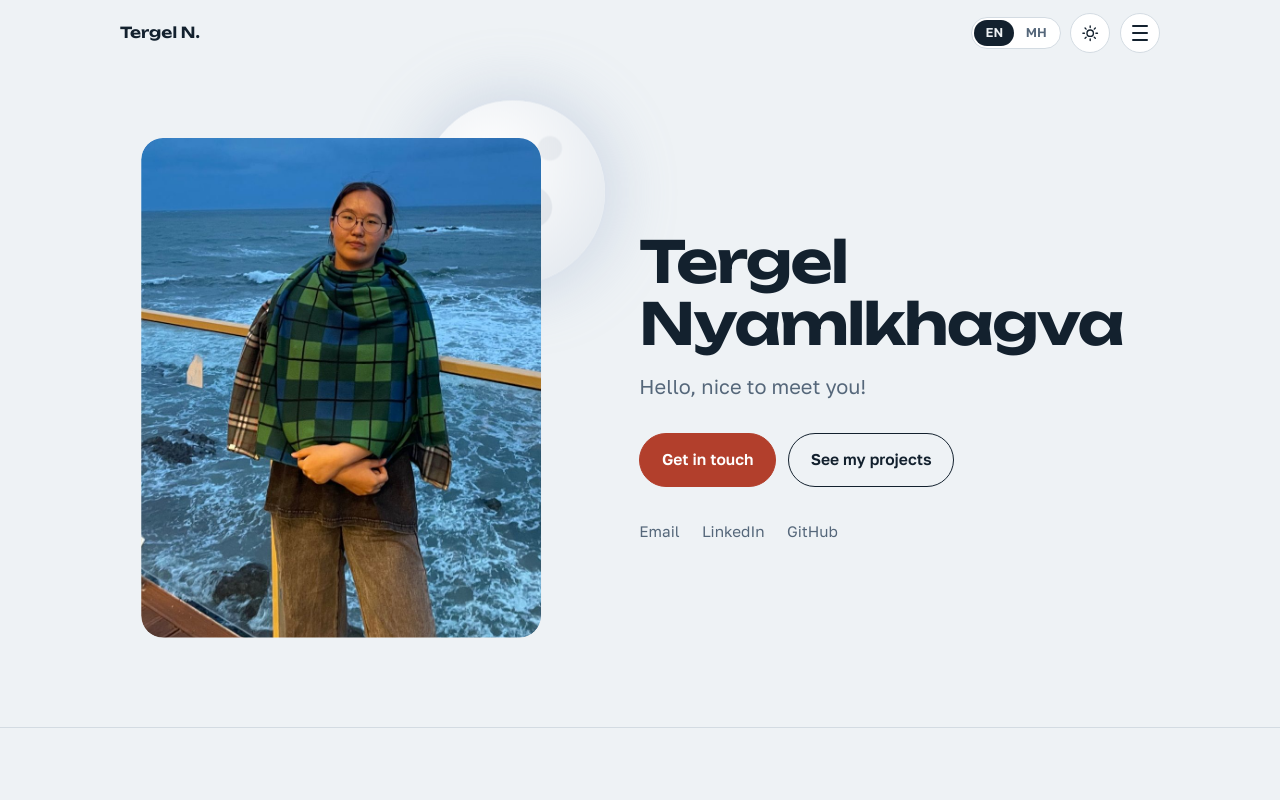
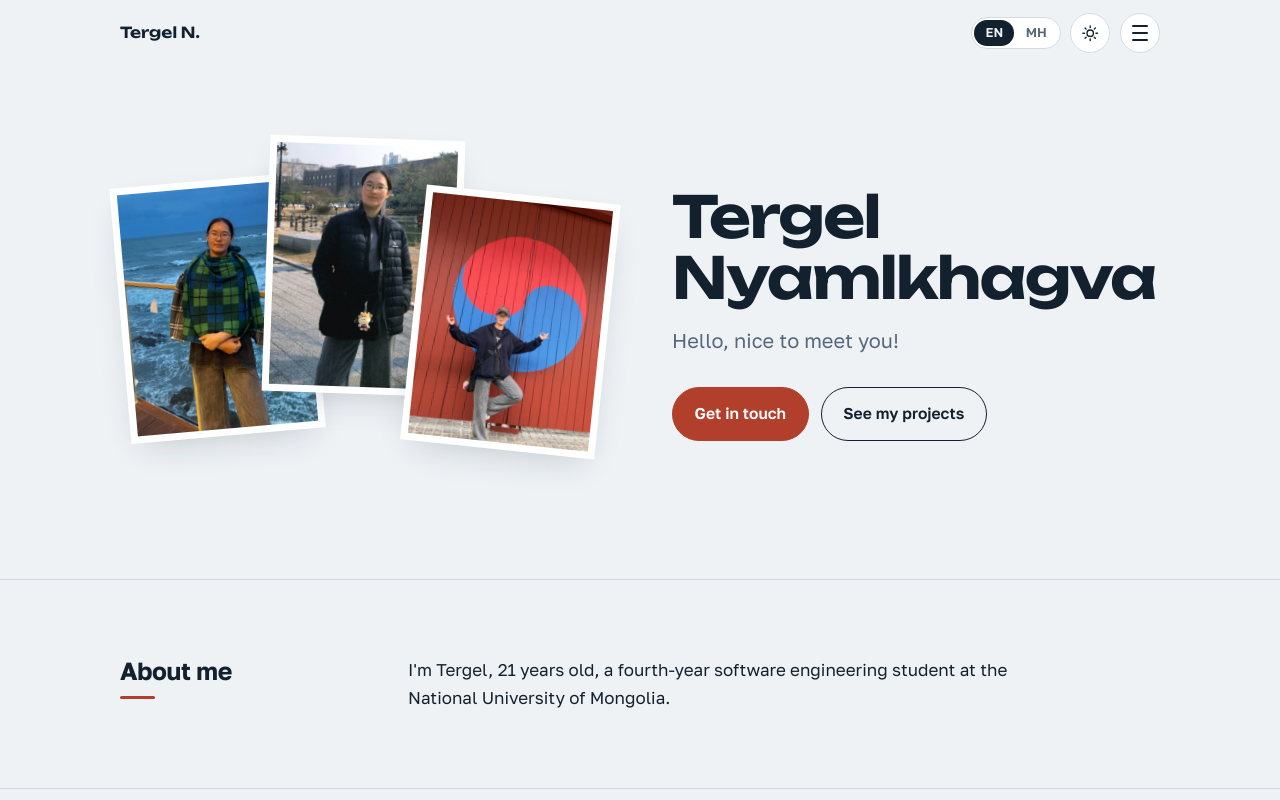
Before and after one commit to tergeln/portfolio, a plain HTML site: page index.html in a window 1280 px wide. Shown: the top 800 px of the page. Drawn offline with Linux system fonts and the light colour scheme.

Commit message:
Restore three-photo hero without the night-sky background
Co-Authored-By: Claude Opus 5.5 <noreply@anthropic.com>
Claude-Session: https://claude.ai/code/session_016HQ3B7G7qLJPwXNtQGVJg6

```diff
--- a/index.html
+++ b/index.html
@@ -37,26 +37,18 @@
   <main>
     <section id="home" class="hero">
       <div class="wrap">
-        <div class="hero-photo">
-          <div class="moon" aria-hidden="true"></div>
-          <div class="frame">
-            <img class="slide" src="assets/photo-campus.jpg" width="900" height="1200" alt="alt.campus" data-i18n-alt="alt.campus">
-            <img class="slide" src="assets/photo-sea.jpg" width="900" height="1200" alt="alt.sea" data-i18n-alt="alt.sea">
-            <img class="slide" src="assets/photo-gate.jpg" width="900" height="1200" alt="alt.gate" data-i18n-alt="alt.gate">
-          </div>
-        </div>
-        <div class="hero-text">
+        <div>
           <h1><span>Tergel</span><span>Nyamlkhagva</span></h1>
           <p class="lead" data-i18n="hero.lead">Hello, nice to meet you!</p>
           <div class="actions">
             <a class="btn primary" href="#contact" data-i18n="hero.contact">Get in touch</a>
             <a class="btn" href="#projects" data-i18n="hero.work">See my projects</a>
           </div>
-          <ul class="hero-links">
-            <li><a href="mailto:tergeln26@gmail.com">Email</a></li>
-            <li><a href="https://www.linkedin.com/in/tergel-nyamlkhagva-50710429a/" target="_blank" rel="noopener">LinkedIn</a></li>
-            <li><a href="https://github.com/tergeln" target="_blank" rel="noopener">GitHub</a></li>
-          </ul>
+        </div>
+        <div class="prints">
+          <figure class="print p1"><img src="assets/photo-sea.jpg" width="900" height="1200" alt="Tergel wrapped in a green plaid blanket in front of a stormy sea" data-i18n-alt="alt.sea"></figure>
+          <figure class="print p2"><img src="assets/photo-campus.jpg" width="900" height="1200" alt="Tergel standing by a pond on a university campus under a blue sky" data-i18n-alt="alt.campus"></figure>
+          <figure class="print p3"><img src="assets/photo-gate.jpg" width="900" height="1200" alt="Tergel balancing on one leg in front of a red wooden gate painted with a red and blue circle" data-i18n-alt="alt.gate"></figure>
         </div>
       </div>
     </section>
--- a/styles.css
+++ b/styles.css
@@ -24,7 +24,6 @@
   --panel-line: rgba(255, 255, 255, .16);
   --header: rgba(238, 242, 245, .9);
   --shadow: rgba(19, 33, 46, .22);
-  --moon-a: #ffffff; --moon-b: #dfe5ec; --moon-glow: rgba(150, 170, 200, .35);
   --display: "Unbounded", "Golos Text", system-ui, sans-serif;
   --body: "Golos Text", system-ui, -apple-system, "Segoe UI", sans-serif;
   color-scheme: light;
@@ -42,7 +41,6 @@
   --panel-line: rgba(255, 255, 255, .12);
   --header: rgba(14, 21, 29, .88);
   --shadow: rgba(0, 0, 0, .5);
-  --moon-a: #f4f1e6; --moon-b: #c9cdd3; --moon-glow: rgba(230, 226, 205, .22);
   color-scheme: dark;
 }
 * { box-sizing: border-box; }
@@ -85,30 +83,7 @@ a:hover { color: var(--accent); }
 .top.open .menu-btn span:nth-child(3) { transform: translateY(-7px) rotate(-45deg); }
 
 /* ---------- hero ---------- */
-.hero .wrap { display: grid; grid-template-columns: minmax(0, .85fr) minmax(0, 1fr); gap: 2.5rem clamp(2.5rem, 6vw, 5.5rem); align-items: center; padding-top: clamp(2.5rem, 6vw, 4.5rem); padding-bottom: clamp(3.5rem, 7vw, 6rem); }
-.hero-photo { position: relative; max-width: 400px; width: 100%; justify-self: center; }
-.frame { position: relative; aspect-ratio: 4 / 5; border-radius: 22px; overflow: hidden; background: var(--surface); box-shadow: 0 30px 60px -30px var(--shadow); }
-.slide { position: absolute; inset: 0; width: 100%; height: 100%; object-fit: cover; opacity: 0; animation: slideshow 15s infinite; }
-.slide:nth-child(1) { animation-delay: 0s; }
-.slide:nth-child(2) { animation-delay: 5s; }
-.slide:nth-child(3) { animation-delay: 10s; }
-@keyframes slideshow {
-  0% { opacity: 0; transform: scale(1.08); }
-  5% { opacity: 1; }
-  33% { opacity: 1; }
-  39% { opacity: 0; transform: scale(1); }
-  100% { opacity: 0; transform: scale(1); }
-}
-.slide:nth-child(1) { opacity: 1; }
-.moon { position: absolute; width: 46%; aspect-ratio: 1; top: -9%; right: -16%; border-radius: 50%; z-index: -1;
-  background:
-    radial-gradient(circle at 32% 30%, rgba(120, 135, 155, .16) 0 9%, transparent 10%),
-    radial-gradient(circle at 60% 58%, rgba(120, 135, 155, .13) 0 13%, transparent 14%),
-    radial-gradient(circle at 70% 26%, rgba(120, 135, 155, .1) 0 6%, transparent 7%),
-    radial-gradient(circle at 38% 34%, var(--moon-a), var(--moon-b));
-  box-shadow: 0 0 60px 10px var(--moon-glow);
-  animation: drift 9s ease-in-out infinite alternate; }
-@keyframes drift { from { transform: translateY(0); } to { transform: translateY(14px); } }
+.hero .wrap { display: grid; grid-template-columns: minmax(0, 1fr) minmax(0, 1fr); gap: 2rem 4rem; align-items: center; padding-top: clamp(2.5rem, 6vw, 4.5rem); padding-bottom: clamp(3.5rem, 7vw, 6rem); }
 .hero h1 { font-family: var(--display); font-weight: 650; font-size: clamp(2.1rem, 5vw, 3.6rem); line-height: 1.06; letter-spacing: -.03em; margin: 0 0 1.1rem; }
 .hero h1 span { display: block; }
 .lead { font-size: 1.25rem; line-height: 1.5; color: var(--muted); margin: 0 0 2rem; }
@@ -117,9 +92,15 @@ a:hover { color: var(--accent); }
 .btn:hover { background: var(--text); color: var(--bg); transform: translateY(-2px); }
 .btn.primary { background: var(--accent); border-color: var(--accent); color: #fff; }
 .btn.primary:hover { background: var(--text); border-color: var(--text); color: var(--bg); }
-.hero-links { list-style: none; display: flex; flex-wrap: wrap; gap: .4rem 1.4rem; margin: 2rem 0 0; padding: 0; font-size: .95rem; }
-.hero-links a { color: var(--muted); text-decoration: none; background: linear-gradient(var(--accent), var(--accent)) 0 100% / 0 1.5px no-repeat; padding-bottom: 2px; transition: background-size .3s, color .2s; }
-.hero-links a:hover { color: var(--text); background-size: 100% 1.5px; }
+
+/* photo prints */
+.prints { position: relative; aspect-ratio: 1 / .72; max-width: 580px; width: 100%; justify-self: start; order: -1; }
+.print { position: absolute; width: 40%; margin: 0; padding: 7px; background: var(--surface); box-shadow: 0 14px 34px -14px var(--shadow); transform: rotate(var(--r)); transition: transform .45s cubic-bezier(.2, .8, .2, 1), box-shadow .45s; }
+.print img { aspect-ratio: 3 / 4; object-fit: cover; width: 100%; }
+.print.p1 { --r: -5deg; left: 0; top: 12%; z-index: 1; }
+.print.p2 { --r: 2deg; left: 30%; top: 0; z-index: 2; }
+.print.p3 { --r: 6deg; right: 0; top: 16%; z-index: 3; }
+.print:hover { transform: rotate(0deg) scale(1.06); z-index: 5; box-shadow: 0 26px 48px -16px var(--shadow); }
 
 /* ---------- sections ---------- */
 main > section:not(.hero) { padding: clamp(3rem, 6vw, 4.75rem) 0; border-top: 1px solid var(--line); position: relative; scroll-margin-top: 4rem; }
@@ -180,16 +161,16 @@ footer p { margin: 0; padding-top: 1.4rem; border-top: 1px solid var(--panel-lin
 
 /* ---------- motion ---------- */
 @keyframes rise { from { opacity: 0; transform: translateY(1.1em); } to { opacity: 1; transform: none; } }
-@keyframes unveil { from { clip-path: inset(100% 0 0 0 round 22px); } to { clip-path: inset(0 0 0 0 round 22px); } }
-@keyframes fade { from { opacity: 0; } to { opacity: 1; } }
-.hero h1 span, .hero .lead, .hero .actions, .hero-links { animation: rise .8s cubic-bezier(.2, .7, .2, 1) both; }
+.hero h1 span, .hero .lead, .hero .actions { animation: rise .8s cubic-bezier(.2, .7, .2, 1) both; }
 .hero h1 span:nth-child(1) { animation-delay: .25s; }
 .hero h1 span:nth-child(2) { animation-delay: .35s; }
 .hero .lead { animation-delay: .5s; }
 .hero .actions { animation-delay: .62s; }
-.hero-links { animation-delay: .74s; }
-.frame { animation: unveil 1.1s cubic-bezier(.65, 0, .25, 1) both; }
-.hero-photo .moon { animation: fade 1.4s .6s both, drift 9s 2s ease-in-out infinite alternate; }
+@keyframes deal { from { opacity: 0; transform: translate(var(--dx), 26%) rotate(0deg) scale(.86); } to { opacity: 1; transform: rotate(var(--r)); } }
+.print { animation: deal .9s cubic-bezier(.2, .8, .2, 1) both; }
+.print.p1 { --dx: 75%; animation-delay: .35s; }
+.print.p2 { --dx: 0%; animation-delay: .5s; }
+.print.p3 { --dx: -75%; animation-delay: .65s; }
 
 /* sections: heading first, then items one by one */
 .js .reveal h2 { opacity: 0; transform: translateX(-18px); transition: opacity .6s ease, transform .6s cubic-bezier(.2, .7, .2, 1); }
@@ -205,8 +186,7 @@ footer p { margin: 0; padding-top: 1.4rem; border-top: 1px solid var(--panel-lin
 /* ---------- responsive ---------- */
 @media (max-width: 860px) {
   .hero .wrap { grid-template-columns: 1fr; }
-  .hero-photo { max-width: 340px; order: 1; }
-  .hero-text { order: 0; }
+  .prints { justify-self: center; max-width: 440px; margin-top: 1rem; order: 0; }
   .cols { grid-template-columns: 1fr; }
   .top nav { top: 100%; left: 0; right: 0; width: auto; padding: 0 clamp(1.1rem, 4vw, 2.5rem) .6rem; font-size: 1.05rem; border-radius: 0; border-width: 0 0 1px; background: var(--bg); box-shadow: 0 14px 24px -14px var(--shadow); }
 }
@@ -219,7 +199,6 @@ footer p { margin: 0; padding-top: 1.4rem; border-top: 1px solid var(--panel-lin
 @media (prefers-reduced-motion: reduce) {
   html { scroll-behavior: auto; }
   *, *::before, *::after { animation: none !important; transition: none !important; }
-  .slide:nth-child(1) { opacity: 1; }
   .js .reveal h2, .js .reveal .stagger, .js .reveal .chip { opacity: 1; transform: none; }
   .js .reveal h2::after { transform: none; }
 }
```
